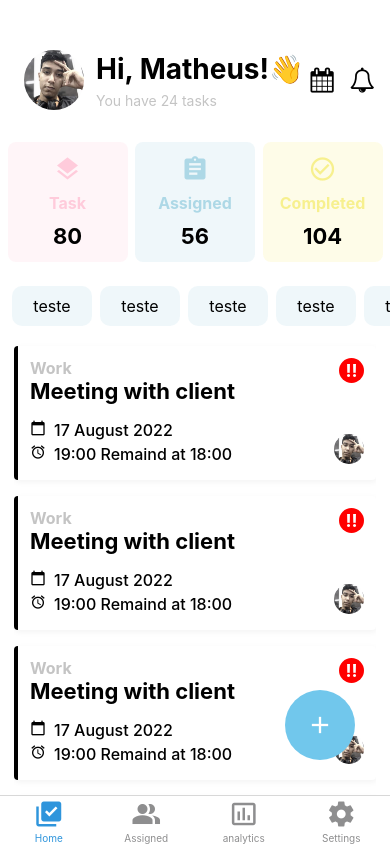
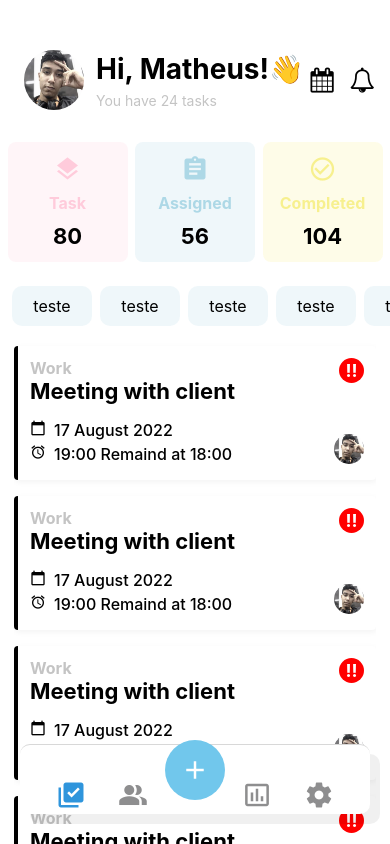
Before and after one commit to ContinuumTeam/tood-app, a React Native app: screen /TabOne in a window 390 px wide. Built offline with nearby package versions, Linux system fonts and the light colour scheme; what expo-linking would draw is missing.

Commit message:
feat: add create task button to bottom navigation

```diff
--- a/navigation/index.tsx
+++ b/navigation/index.tsx
@@ -13,6 +13,7 @@ import {
 import { createNativeStackNavigator } from "@react-navigation/native-stack";
 import * as React from "react";
 import { ColorSchemeName, Pressable } from "react-native";
+import { View } from "../components/Themed";
 
 import Colors from "../constants/Colors";
 import useColorScheme from "../hooks/useColorScheme";
@@ -86,6 +87,21 @@ function BottomTabNavigator() {
 			screenOptions={{
 				tabBarActiveTintColor: Colors[colorScheme].tint,
 				headerShown: false,
+				tabBarShowLabel: false,
+				tabBarStyle: {
+					position: "absolute",
+					bottom: 30,
+					marginHorizontal: 20,
+					height: 70,
+					borderRadius: 10,
+					shadowColor: "#000",
+					shadowOffset: {
+						width: 10,
+						height: 10,
+					},
+					shadowOpacity: 0.06,
+					paddingHorizontal: 20,
+				},
 			}}
 		>
 			<BottomTab.Screen
@@ -94,7 +110,14 @@ function BottomTabNavigator() {
 				options={({ navigation }: RootTabScreenProps<"TabOne">) => ({
 					title: "Home",
 					tabBarIcon: ({ color }) => (
+						<View
+							style={{
+								position: "absolute",
+								top: "50%",
+							}}
+						>
 							<MaterialIcons name="library-add-check" color={color} size={30} />
+						</View>
 					),
 					// headerRight: () => (
 					// 	<Pressable
@@ -119,7 +142,42 @@ function BottomTabNavigator() {
 				options={{
 					title: "Assigned",
 					tabBarIcon: ({ color }) => (
+						<View
+							style={{
+								position: "absolute",
+								top: "50%",
+							}}
+						>
 							<MaterialIcons name="people-alt" color={color} size={30} />
+						</View>
+					),
+				}}
+			/>
+			<BottomTab.Screen
+				name="TabCreateTask"
+				component={ModalScreen}
+				listeners={({ navigation }) => ({
+					tabPress: (event) => {
+						event.preventDefault();
+						navigation.navigate("Modal");
+					},
+				})}
+				options={{
+					title: "Settings",
+					tabBarIcon: ({ color }) => (
+						<View
+							style={{
+								width: 60,
+								height: 60,
+								justifyContent: "center",
+								alignItems: "center",
+								backgroundColor: "#71c7ec",
+								borderRadius: 50,
+								marginBottom: 20,
+							}}
+						>
+							<MaterialIcons name="add" color="#FFF" size={30} />
+						</View>
 					),
 				}}
 			/>
@@ -129,11 +187,18 @@ function BottomTabNavigator() {
 				options={{
 					title: "analytics",
 					tabBarIcon: ({ color }) => (
+						<View
+							style={{
+								position: "absolute",
+								top: "50%",
+							}}
+						>
 							<MaterialIcons
 								name="insert-chart-outlined"
 								color={color}
 								size={30}
 							/>
+						</View>
 					),
 				}}
 			/>
@@ -143,7 +208,14 @@ function BottomTabNavigator() {
 				options={{
 					title: "Settings",
 					tabBarIcon: ({ color }) => (
+						<View
+							style={{
+								position: "absolute",
+								top: "50%",
+							}}
+						>
 							<MaterialIcons name="settings" color={color} size={30} />
+						</View>
 					),
 				}}
 			/>
--- a/package.json
+++ b/package.json
@@ -25,18 +25,18 @@
     "react": "18.0.0",
     "react-dom": "18.0.0",
     "react-native": "0.69.5",
+    "react-native-chart-kit": "^6.12.0",
     "react-native-gesture-handler": "~2.5.0",
     "react-native-iphone-x-helper": "^1.3.1",
     "react-native-safe-area-context": "4.3.1",
     "react-native-screens": "~3.15.0",
+    "react-native-svg": "^13.2.0",
     "react-native-web": "~0.18.7"
   },
   "devDependencies": {
     "@babel/core": "^7.12.9",
     "@types/react": "~18.0.14",
     "@types/react-native": "~0.69.1",
-    "jest": "^26.6.3",
-    "jest-expo": "~44.0.1",
     "react-test-renderer": "18.0.0",
     "typescript": "~4.3.5"
   },
--- a/screens/TabOneScreen.tsx
+++ b/screens/TabOneScreen.tsx
@@ -107,15 +107,6 @@ export default function TabOneScreen({
 					contentContainerStyle={styles.taskCardArea}
 				/>
 			</View>
-
-			<View style={styles.createTask}>
-				<RectButton
-					style={styles.buttonCreateTask}
-					onPress={() => navigation.navigate("Modal")}
-				>
-					<MaterialIcons name="add" size={28} color="#FFF" />
-				</RectButton>
-			</View>
 		</View>
 	);
 }
@@ -133,23 +124,6 @@ const styles = StyleSheet.create({
 		marginVertical: 30,
 		height: 1,
 		width: "80%",
-	},
-	createTask: {
-		width: 70,
-		height: 70,
-		alignItems: "center",
-		justifyContent: "center",
-		backgroundColor: "#71c7ec",
-		borderRadius: 50,
-		position: "absolute",
-		bottom: 35,
-		right: 35,
-	},
-	buttonCreateTask: {
-		width: "100%",
-		height: "100%",
-		justifyContent: "center",
-		alignItems: "center",
 	},
 	buttonText: {
 		color: "#000",
--- a/types.tsx
+++ b/types.tsx
@@ -28,9 +28,9 @@ export type RootStackScreenProps<Screen extends keyof RootStackParamList> =
 export type RootTabParamList = {
 	TabOne: undefined;
 	TabTwo: undefined;
+	TabCreateTask: undefined;
 	TabThree: undefined;
 	TabFour: undefined;
-	TabFive: undefined;
 };
 
 export type RootTabScreenProps<Screen extends keyof RootTabParamList> =
```
Also changed, not shown: 1 other file (tests, documents, lock files or other folders). Lines whose indentation alone changed are shown as unchanged.
